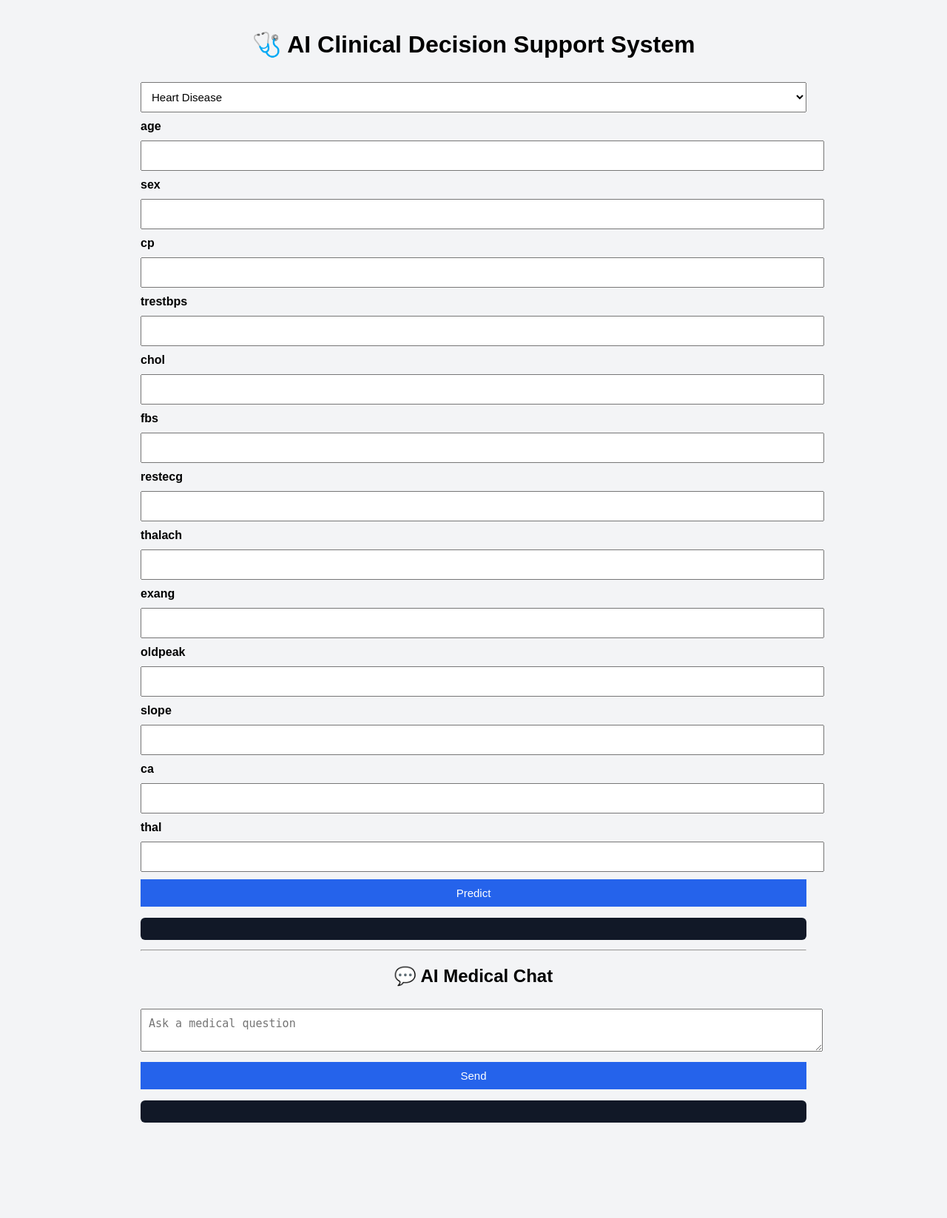
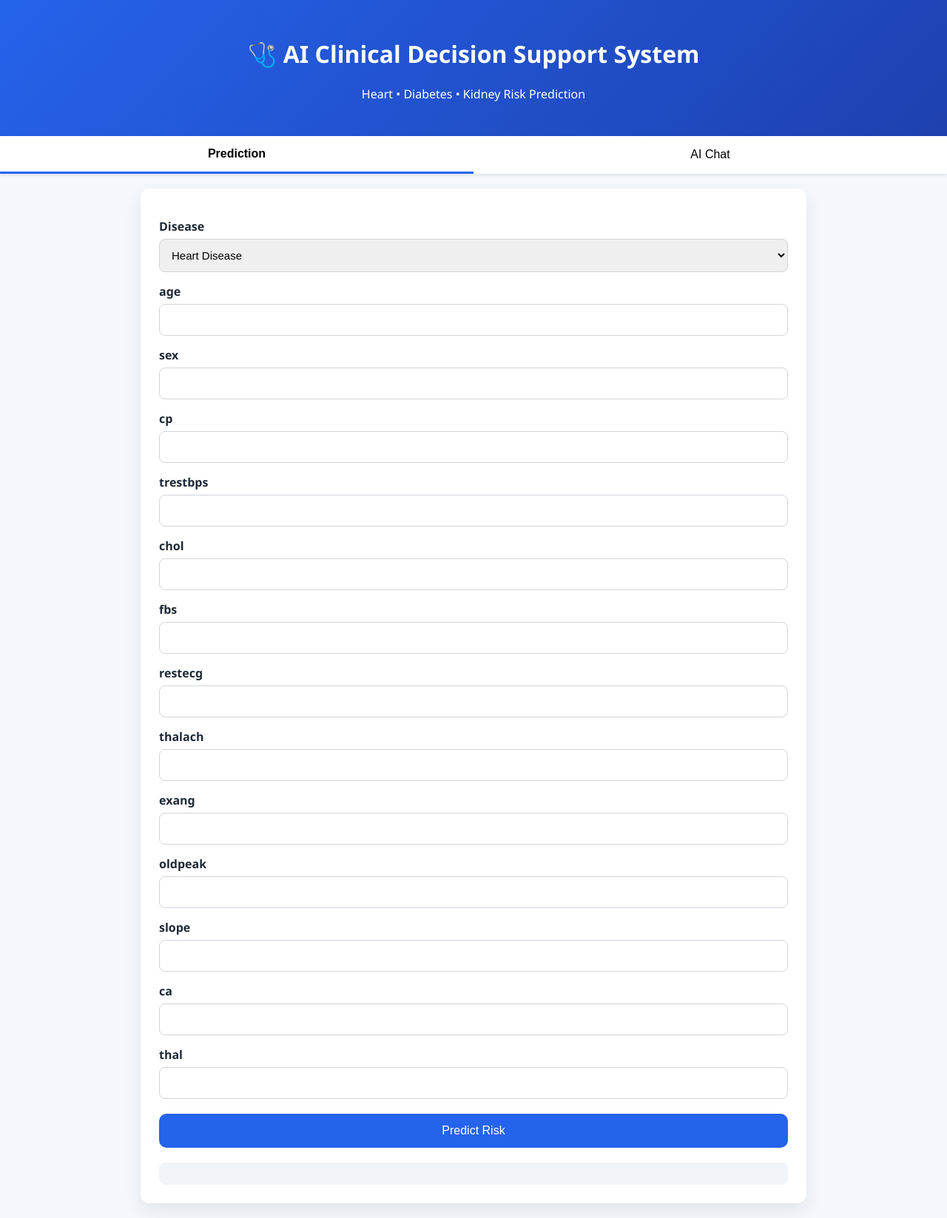
Before and after one commit to Mahil27/cdss-heart-kidney-ai, a FastAPI app: page / in a window 1280 px wide. Shown: the whole page at 74% size. Before the commit the page ends 1518 px from the top, so only its background shows below. Run offline with FastAPI, Linux system fonts and the light colour scheme; parts of the project's set-up code (start-up, migrations or seed data) failed here and were passed over.

Commit message:
Improve UI design

```diff
--- a/static/app.js
+++ b/static/app.js
@@ -1,17 +1,15 @@
+function openTab(name) {
+  document.querySelectorAll(".tab").forEach(t => t.classList.remove("active"));
+  document.querySelectorAll(".tab-content").forEach(c => c.classList.remove("active"));
+
+  document.querySelector(`[onclick="openTab('${name}')"]`).classList.add("active");
+  document.getElementById(name).classList.add("active");
+}
+
 const FEATURES = {
-  diabetes: [
-    "Pregnancies","Glucose","BloodPressure","SkinThickness",
-    "Insulin","BMI","DiabetesPedigreeFunction","Age"
-  ],
-  heart: [
-    "age","sex","cp","trestbps","chol","fbs","restecg",
-    "thalach","exang","oldpeak","slope","ca","thal"
-  ],
-  kidney: [
-    "age","bp","sg","al","su","rbc","pc","pcc","ba","bgr",
-    "bu","sc","sod","pot","hemo","pcv","wc","rc",
-    "htn","dm","cad","appet","pe","ane"
-  ]
+  diabetes: ["Pregnancies","Glucose","BloodPressure","SkinThickness","Insulin","BMI","DiabetesPedigreeFunction","Age"],
+  heart: ["age","sex","cp","trestbps","chol","fbs","restecg","thalach","exang","oldpeak","slope","ca","thal"],
+  kidney: ["age","bp","sg","al","su","rbc","pc","pcc","ba","bgr","bu","sc","sod","pot","hemo","pcv","wc","rc","htn","dm","cad","appet","pe","ane"]
 };
 
 function renderForm() {
@@ -32,11 +30,9 @@ renderForm();
 async function predict() {
   const disease = document.getElementById("disease").value;
   const data = {};
-  FEATURES[disease].forEach(f => {
-    data[f] = Number(document.getElementById(f).value);
-  });
+  FEATURES[disease].forEach(f => data[f] = Number(document.getElementById(f).value));
 
-  document.getElementById("result").textContent = "Predicting...";
+  document.getElementById("result").innerHTML = "Predicting...";
 
   const res = await fetch(`/predict/${disease}`, {
     method: "POST",
@@ -44,23 +40,26 @@ async function predict() {
     body: JSON.stringify(data)
   });
 
-  const json = await res.json();
-  document.getElementById("result").textContent =
-    `Prediction: ${json.prediction}\nProbability: ${json.probability}\nRisk: ${json.risk}\n\n${json.ai_explanation}`;
+  const r = await res.json();
+
+  document.getElementById("result").innerHTML = `
+    <b>Prediction:</b> ${r.prediction === 1 ? "High Risk" : "Low Risk"}<br>
+    <b>Probability:</b> ${r.probability.toFixed(2)}<br>
+    <b>Risk Level:</b> ${r.risk}<br><br>
+    ${r.ai_explanation}
+  `;
 }
 
 async function sendChat() {
-  const input = document.getElementById("chatInput").value;
+  const q = document.getElementById("chatInput").value;
   document.getElementById("chatResult").textContent = "Thinking...";
 
   const res = await fetch("/chat", {
     method: "POST",
     headers: {"Content-Type": "application/json"},
-    body: JSON.stringify({
-      messages: [{ role: "user", content: input }]
-    })
+    body: JSON.stringify({ messages: [{ role: "user", content: q }] })
   });
 
-  const json = await res.json();
-  document.getElementById("chatResult").textContent = json.response;
+  const r = await res.json();
+  document.getElementById("chatResult").textContent = r.response;
 }
--- a/static/style.css
+++ b/static/style.css
@@ -1,48 +1,113 @@
-body {
-  font-family: Arial, sans-serif;
-  background: #f3f4f6;
-  margin: 0;
+* {
+  box-sizing: border-box;
 }
 
-.container {
-  max-width: 900px;
-  margin: auto;
+body {
+  font-family: "Segoe UI", Arial, sans-serif;
+  margin: 0;
+  background: #f4f7fb;
+  color: #1f2937;
+}
+
+header {
+  background: linear-gradient(135deg, #2563eb, #1e40af);
+  color: white;
+  padding: 30px;
+  text-align: center;
+}
+
+.tabs {
+  display: flex;
+  justify-content: center;
+  background: white;
+  box-shadow: 0 2px 4px rgba(0,0,0,0.1);
+}
+
+.tab {
+  flex: 1;
+  padding: 15px;
+  border: none;
+  background: white;
+  cursor: pointer;
+  font-size: 16px;
+}
+
+.tab.active {
+  border-bottom: 3px solid #2563eb;
+  font-weight: bold;
+}
+
+.tab-content {
+  display: none;
   padding: 20px;
 }
 
-h1, h2 {
-  text-align: center;
+.tab-content.active {
+  display: block;
 }
 
-select, input, textarea, button {
+.card {
+  max-width: 900px;
+  margin: auto;
+  background: white;
+  padding: 25px;
+  border-radius: 12px;
+  box-shadow: 0 10px 25px rgba(0,0,0,0.08);
+}
+
+label {
+  margin-top: 15px;
+  display: block;
+  font-weight: 600;
+}
+
+input, select, textarea {
   width: 100%;
-  margin-top: 10px;
-  padding: 10px;
+  padding: 12px;
+  margin-top: 6px;
+  border-radius: 8px;
+  border: 1px solid #d1d5db;
   font-size: 15px;
 }
 
-button {
+textarea {
+  min-height: 120px;
+}
+
+button.primary {
+  margin-top: 20px;
+  width: 100%;
+  padding: 14px;
+  border: none;
+  border-radius: 10px;
   background: #2563eb;
   color: white;
-  border: none;
+  font-size: 16px;
   cursor: pointer;
 }
 
-button:hover {
+button.primary:hover {
   background: #1e40af;
 }
 
-label {
-  margin-top: 10px;
-  display: block;
-  font-weight: bold;
+.result {
+  margin-top: 20px;
+  padding: 15px;
+  border-radius: 8px;
+  background: #f1f5f9;
 }
 
-pre {
+.chat {
+  margin-top: 20px;
+  padding: 15px;
   background: #111827;
-  color: #d1d5db;
-  padding: 15px;
-  border-radius: 6px;
-  margin-top: 15px;
+  color: #e5e7eb;
+  border-radius: 10px;
   white-space: pre-wrap;
 }
+
+@media (max-width: 600px) {
+  .card {
+    margin: 10px;
+  }
+}
--- a/templates/index.html
+++ b/templates/index.html
@@ -8,27 +8,39 @@
 </head>
 <body>
 
-<div class="container">
+<header>
   <h1>🩺 AI Clinical Decision Support System</h1>
+  <p>Heart • Diabetes • Kidney Risk Prediction</p>
+</header>
 
-  <select id="disease" onchange="renderForm()">
-    <option value="heart">Heart Disease</option>
-    <option value="diabetes">Diabetes</option>
-    <option value="kidney">Kidney Disease</option>
-  </select>
+<div class="tabs">
+  <button class="tab active" onclick="openTab('predict')">Prediction</button>
+  <button class="tab" onclick="openTab('chat')">AI Chat</button>
+</div>
 
-  <form id="dynamicForm"></form>
+<div id="predict" class="tab-content active">
+  <div class="card">
+    <label>Disease</label>
+    <select id="disease" onchange="renderForm()">
+      <option value="heart">Heart Disease</option>
+      <option value="diabetes">Diabetes</option>
+      <option value="kidney">Kidney Disease</option>
+    </select>
 
-  <button onclick="predict()">Predict</button>
+    <form id="dynamicForm"></form>
 
-  <pre id="result"></pre>
+    <button class="primary" onclick="predict()">Predict Risk</button>
 
-  <hr>
+    <div id="result" class="result"></div>
+  </div>
+</div>
 
-  <h2>💬 AI Medical Chat</h2>
-  <textarea id="chatInput" placeholder="Ask a medical question"></textarea>
-  <button onclick="sendChat()">Send</button>
-  <pre id="chatResult"></pre>
+<div id="chat" class="tab-content">
+  <div class="card">
+    <textarea id="chatInput" placeholder="Ask a medical question..."></textarea>
+    <button class="primary" onclick="sendChat()">Ask AI</button>
+    <div id="chatResult" class="chat"></div>
+  </div>
 </div>
 
 <script src="/static/app.js"></script>
```
